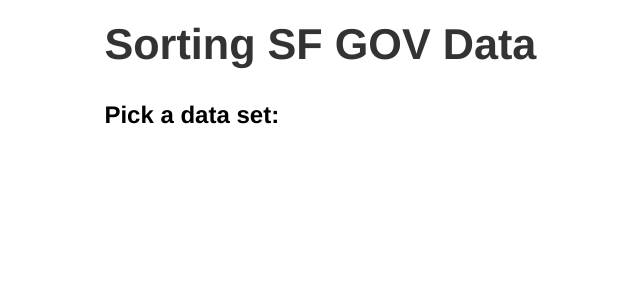
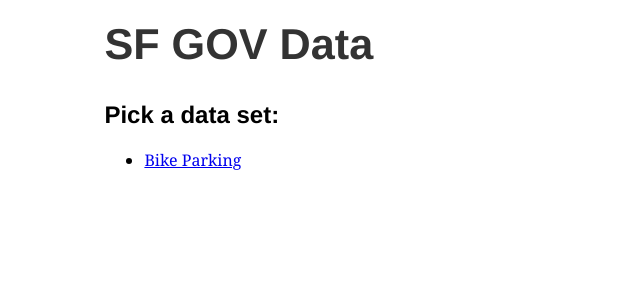
Before and after one commit to MakeSchool-Tutorials/Sorting-Algorithms-Starter-Code, a Flask app: page / in a window 1280 px wide. Shown: the top 300 px of the page, without its empty margins (30-670 px from the left). Run offline with Flask 2, Linux system fonts and the light colour scheme.

Commit message:
Render Bike Parking as table view data
New route /bike_parking

```diff
--- a/app.py
+++ b/app.py
@@ -1,16 +1,26 @@
 import os
+import csv
 
 from flask import Flask
 from flask import render_template
 
+from data_source import DataSource
+
 app = Flask(__name__)
 app.config['DEBUG'] = os.environ.get('DEBUG', False)
 
-title = "Sorting SF GOV Data"
+title = "SF GOV Data"
 
 @app.route("/")
 def index():
     return render_template('index.html', title=title)
 
+@app.route("/bike_parking")
+def bike_parking():
+    bp = DataSource('data/Bicycle_Parking__Public_.csv')
+    page_title = title + ' : Bike Parking'
+
+    return render_template('table_view.html', title=page_title, headers=bp.headers, rows=bp.rows)
+
 if __name__ == "__main__":
     app.run()
--- a/templates/index.html
+++ b/templates/index.html
@@ -1,4 +1,7 @@
 {% extends "layout.html" %}
 {% block body %}
   <h2>Pick a data set:</h2>
+  <ul>
+    <li><a href="{{ url_for('bike_parking') }}">Bike Parking</a></li>
+  </ul>
 {% endblock %}
```
Also changed, not shown: templates/table_view.html (added, +18 -0 lines).
